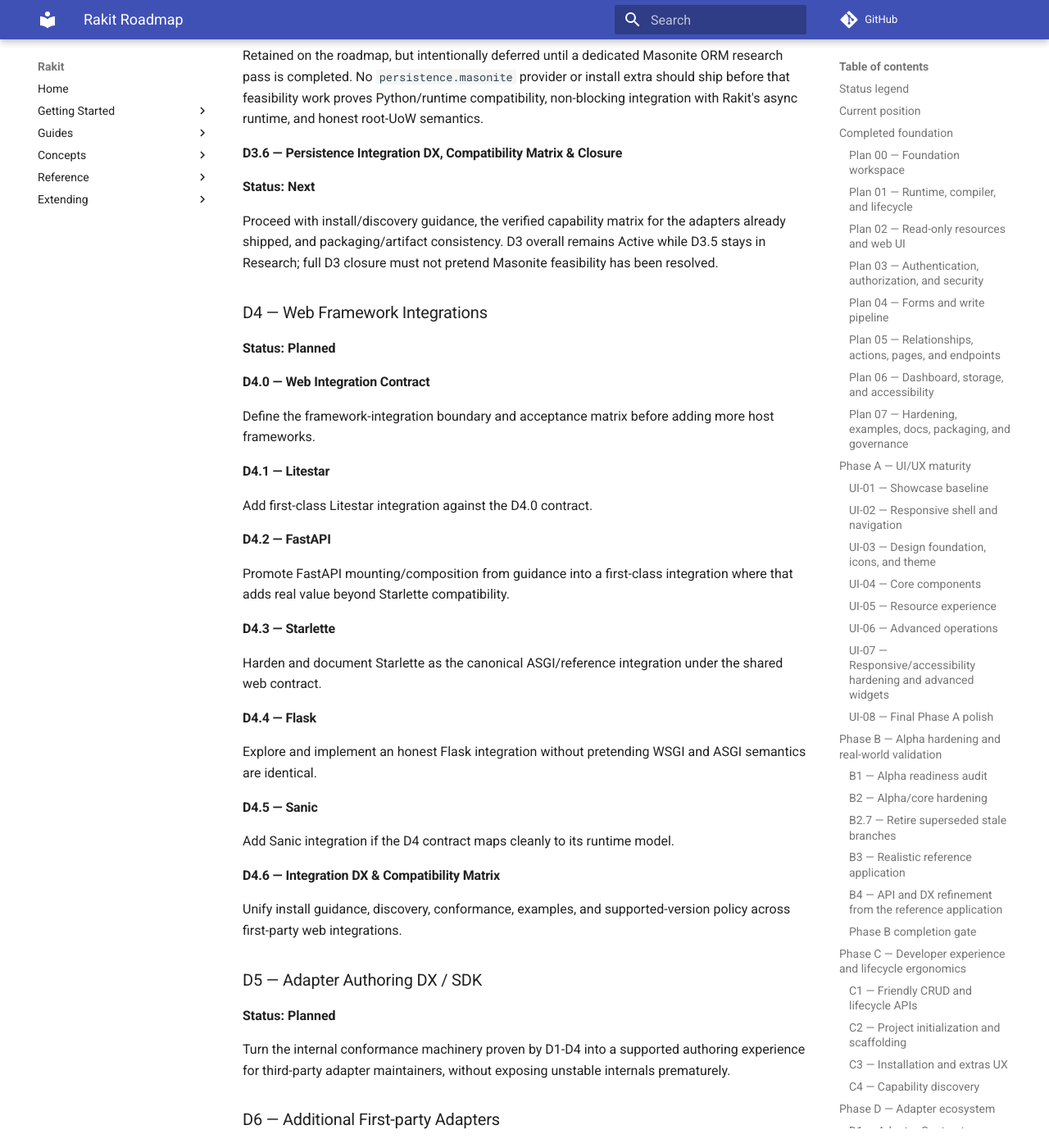
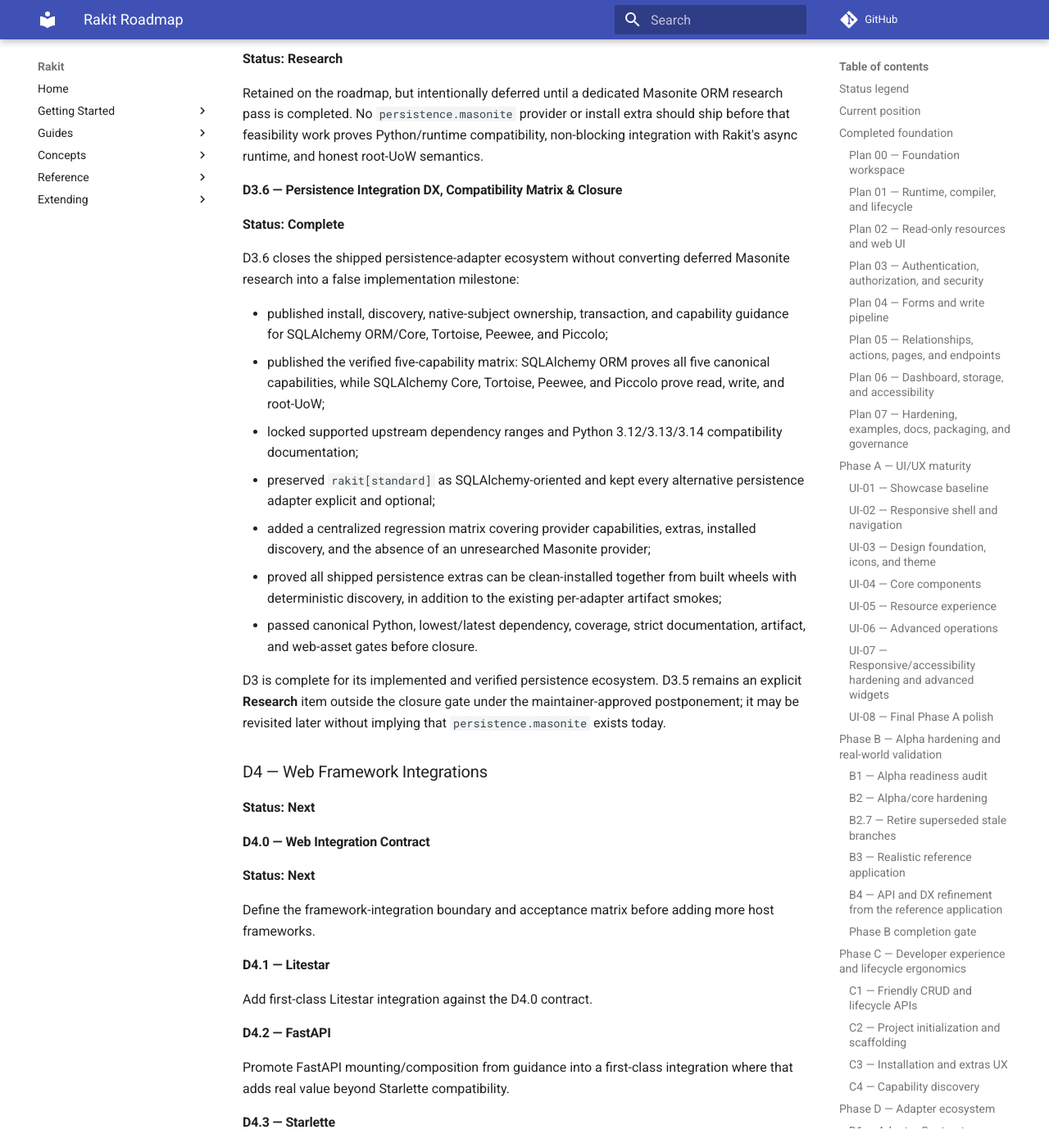
Before and after one commit to wihlarkop/rakit, an MkDocs documentation site: the page built from docs/roadmap.md, in a window 1280 px wide and 1400 px high, scrolled down 15331 px. Shown: the whole window at 82% size. Built offline with MkDocs 1.6.1 and Material for MkDocs 9.7.7, drawn with Linux system fonts in a browser that asks for light colours; comment, search, counter and statistics services are not loaded; some of the changed text lies outside the part shown.

Commit message:
docs(roadmap): complete D3 persistence ecosystem

```diff
--- a/docs/roadmap.md
+++ b/docs/roadmap.md
@@ -33,7 +33,8 @@
 | **Phase C overall** | **Complete** |
 | Phase D1 adapter contract hardening | **Complete** |
 | Phase D2 schema adapter ecosystem | **Complete** |
-| Phase D3 persistence adapter ecosystem | **Active** |
+| Phase D3 persistence adapter ecosystem | **Complete** |
+| Phase D4 web framework integrations | **Next** |
 | Phase D adapter ecosystem | **Active** |
 | Phase E generated APIs v1 | **Planned; foundation exists** |
 | Public release | **Deferred until explicit maintainer approval** |
@@ -393,7 +394,7 @@
 
 ### D3 — Persistence Adapter Ecosystem
 
-**Status: Active**
+**Status: Complete**
 
 D3 expands persistence from one reference ORM into a multi-adapter ecosystem while keeping `rakit-core` and `rakit-web` backend-neutral. SQLAlchemy ORM remains the default provider; every additional adapter advertises only capabilities proven against the canonical contracts.
 
@@ -457,15 +458,27 @@
 
 #### D3.6 — Persistence Integration DX, Compatibility Matrix & Closure
 
-**Status: Next**
+**Status: Complete**
 
-Proceed with install/discovery guidance, the verified capability matrix for the adapters already shipped, and packaging/artifact consistency. D3 overall remains Active while D3.5 stays in Research; full D3 closure must not pretend Masonite feasibility has been resolved.
+D3.6 closes the shipped persistence-adapter ecosystem without converting deferred Masonite research into a false implementation milestone:
+
+- published install, discovery, native-subject ownership, transaction, and capability guidance for SQLAlchemy ORM/Core, Tortoise, Peewee, and Piccolo;
+- published the verified five-capability matrix: SQLAlchemy ORM proves all five canonical capabilities, while SQLAlchemy Core, Tortoise, Peewee, and Piccolo prove read, write, and root-UoW;
+- locked supported upstream dependency ranges and Python 3.12/3.13/3.14 compatibility documentation;
+- preserved `rakit[standard]` as SQLAlchemy-oriented and kept every alternative persistence adapter explicit and optional;
+- added a centralized regression matrix covering provider capabilities, extras, installed discovery, and the absence of an unresearched Masonite provider;
+- proved all shipped persistence extras can be clean-installed together from built wheels with deterministic discovery, in addition to the existing per-adapter artifact smokes;
+- passed canonical Python, lowest/latest dependency, coverage, strict documentation, artifact, and web-asset gates before closure.
+
+D3 is complete for its implemented and verified persistence ecosystem. D3.5 remains an explicit **Research** item outside the closure gate under the maintainer-approved postponement; it may be revisited later without implying that `persistence.masonite` exists today.
 
 ### D4 — Web Framework Integrations
 
-**Status: Planned**
+**Status: Next**
 
 #### D4.0 — Web Integration Contract
+
+**Status: Next**
 
 Define the framework-integration boundary and acceptance matrix before adding more host frameworks.
 
@@ -930,13 +943,12 @@
 
 ## Near-term execution order
 
-With Phases A–C, D1, D2, and D3.0–D3.4 complete, the preferred sequence is now:
+With Phases A–C and D1–D3 complete for their implemented and verified scope, the preferred sequence is now:
 
-1. **D3.6** — consolidate persistence-adapter install/discovery DX and the verified compatibility matrix for shipped adapters.
-2. **D3.5 Masonite** remains a parallel **Research** item and does not block the shipped-adapter DX work; revisit it only after a dedicated feasibility study.
-3. **D4.0** — define the shared web integration contract, then continue through the D4 framework integrations.
-4. **E** — mature generated REST into a documented API product with OpenAPI and machine authentication.
-5. Continue through F–P according to user value, architectural pressure, and implementation evidence.
+1. **D4.0** — define the shared web integration contract, then continue through the D4 framework integrations.
+2. **D3.5 Masonite** remains a parallel **Research** item and can be revisited after a dedicated feasibility study without reopening the completed shipped-adapter D3 scope.
+3. **E** — mature generated REST into a documented API product with OpenAPI and machine authentication.
+4. Continue through F–P according to user value, architectural pressure, and implementation evidence.
 
 The pagination research track can continue in parallel where it does not block committed product work.
 
```
